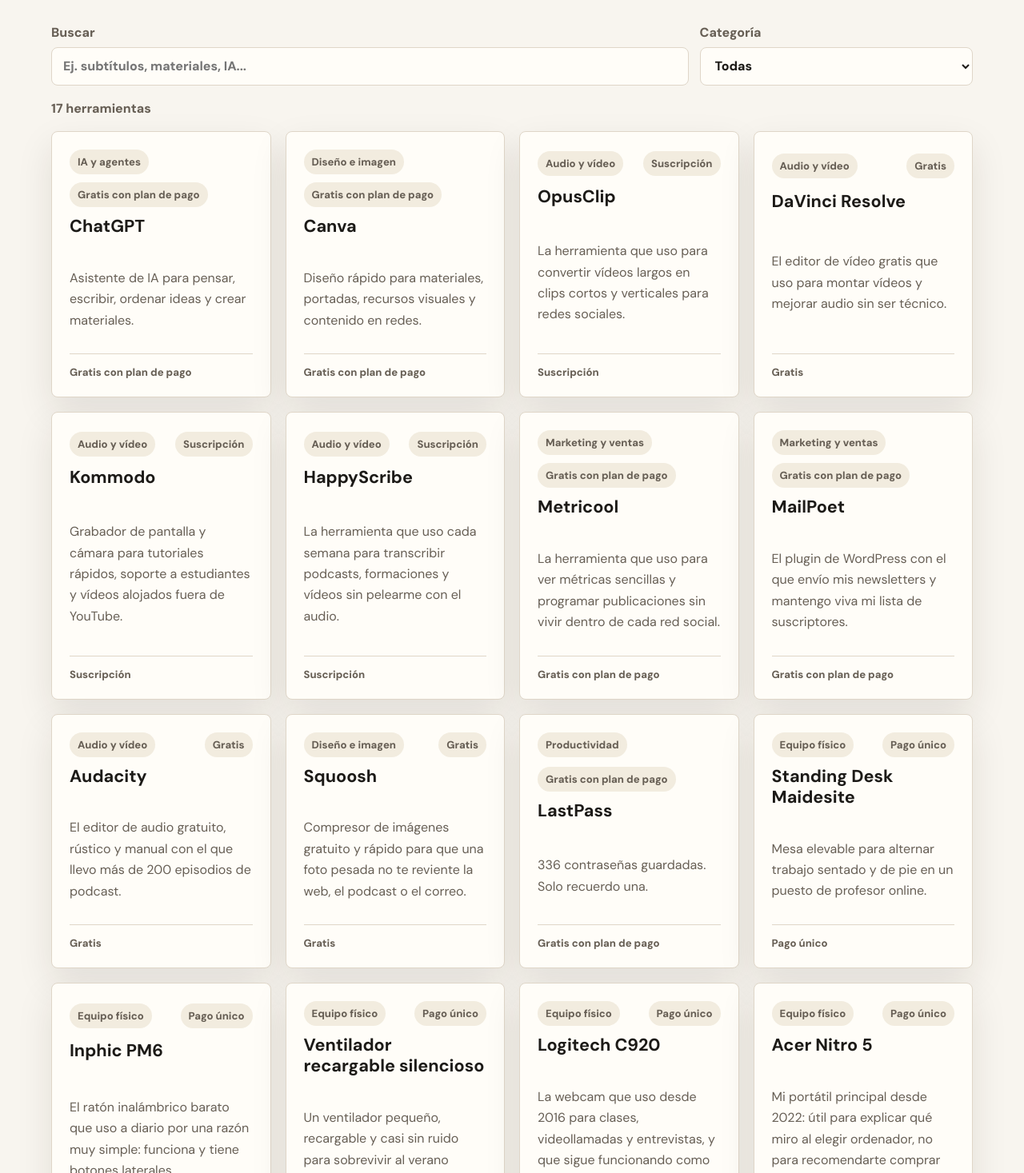
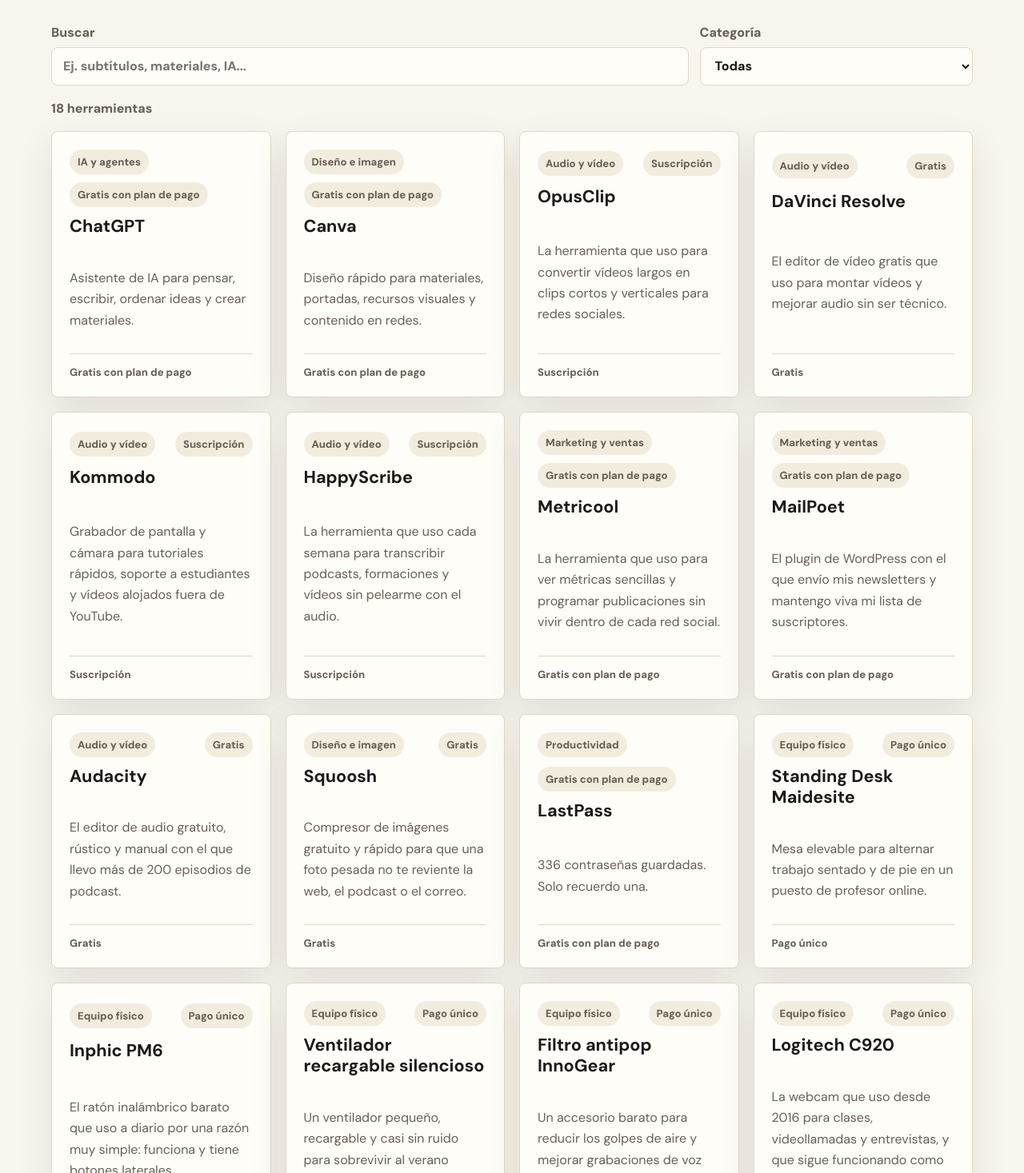
Before and after one commit to boreas77/laborjatorio, a Next.js app: page /herramientas in a window 1280 px wide. Shown: the part 423-1890 px from the top of the page at 80% size. Built offline with nearby package versions, Linux system fonts and the light colour scheme.

Commit message:
Publica ficha filtro antipop InnoGear

```diff
--- a/src/data/tools.ts
+++ b/src/data/tools.ts
@@ -1498,6 +1498,130 @@ export const tools: Tool[] = [
     ]
   },
   {
+    name: "Filtro antipop InnoGear",
+    slug: "filtro-antipop-innogear",
+    title: "Filtro antipop InnoGear: cómo quité los \"pop\" de mis grabaciones por 20 euros",
+    metaDescription:
+      "Un filtro antipop de unos 20 euros me quitó los molestos pop de mis grabaciones. Te cuento qué hace, mi experiencia con el InnoGear y un aviso sobre su agarre.",
+    keywords: [
+      "filtro antipop",
+      "InnoGear filtro pop",
+      "reducir sonidos pop",
+      "mejorar audio podcast",
+      "filtro pop para micrófono",
+      "accesorio para grabar voz"
+    ],
+    tagline:
+      "Un accesorio barato para reducir los golpes de aire y mejorar grabaciones de voz sin complicarte.",
+    category: "Equipo físico",
+    subcategories: ["audio", "comunicación", "contenido", "podcast", "grabación"],
+    pricing: "pago-unico",
+    hasAffiliate: false,
+    myUseCase:
+      "Lo uso desde 2022 delante del micrófono para reducir los sonidos pop en podcasts, vídeos y grabaciones de voz.",
+    bestFor: [
+      "Profes que graban podcast o vídeo con voz",
+      "Creadores que quieren mejorar el audio por poco dinero",
+      "Quien nota golpes de aire al pronunciar p o b cerca del micrófono",
+      "Personas que ya tienen micrófono y quieren cuidar un poco más la grabación"
+    ],
+    notFor: [
+      "Quien solo hace videollamadas ocasionales",
+      "Quien no graba voz ni contenido de audio",
+      "Quien busca una mejora de audio profesional completa",
+      "Quien necesita resolver ruido de habitación, eco o mala acústica"
+    ],
+    pros: [
+      "Mejora mucho el audio por unos 20 euros.",
+      "Reduce los sonidos pop de forma muy sencilla.",
+      "No requiere aprendizaje: lo colocas delante del micro y grabas.",
+      "Me acompaña desde 2022 y sigue cumpliendo.",
+      "Es una compra pequeña con bastante impacto si grabas voz."
+    ],
+    cons: [
+      "El agarre puede balancearse si no lo ajustas bien.",
+      "La pinza puede marcar o dañar la mesa si aprietas demasiado.",
+      "No sustituye una buena técnica de micro ni una habitación decente.",
+      "El enlace de compra concreto está pendiente."
+    ],
+    alternatives: [],
+    rating: 4,
+    difficulty: "facil",
+    status: "importante",
+    updatedAt: "2026-06-06",
+    intro:
+      "Si nunca has grabado un podcast, la primera vez que te escuches hay varias cosas que te van a sorprender. Una: lo desagradable que es oír tu propia voz al principio. Y dos: la cantidad de sonidos pop que vas a escuchar. Para lo segundo hay solución barata, y se llama filtro antipop.",
+    whatItDoes:
+      "El InnoGear que uso es un filtro antipop de doble capa para micrófono de estudio. Es esa pantalla, la Oreo gigante, que se coloca entre tu boca y el micrófono para frenar los golpes de aire antes de que lleguen a la cápsula. Se nota especialmente con explosivas como la p o la b.",
+    howIUseIt:
+      "Yo no descubrí el problema solo, porque mi oído es bastante limitado para estas cosas. Me lo señaló una compañía con la que colaboraba: me dijeron que sonaba con mucho pop y me recomendaron comprar un filtro. Lo compré en 2022 por unos 20 euros, lo coloqué delante del micro y desde entonces sigue ahí, haciendo su trabajo sin pedir protagonismo.",
+    teacherUseCases: [
+      "Grabar podcasts con una voz más limpia.",
+      "Reducir golpes de aire en vídeos educativos.",
+      "Mejorar audios para clases, cursos o materiales grabados.",
+      "Montar un pequeño puesto de grabación sin gastar mucho.",
+      "Evitar que una grabación casera suene más molesta de lo necesario."
+    ],
+    honestVerdict:
+      "El filtro antipop es de esas mejoras pequeñas y baratas que dan un resultado desproporcionado para lo que cuestan. El mío, un InnoGear de unos 20 euros, lleva conmigo desde 2022 y cumple. Si grabas voz, te lo recomiendo sin dudar, con un único aviso: cuida el agarre, que la pinza puede balancearse y, si aprietas demasiado, hacerle pupa a tu escritorio.",
+    importantNotice:
+      "Ojo con dónde y con cuánta fuerza lo enganchas. A mí el agarre me ha dado algo de guerra y terminé haciendo una pequeña avería a mi standing desk por apretar demasiado la pinza.",
+    metrics: [
+      { label: "Uso desde", value: "2022" },
+      { label: "Precio orientativo", value: "~20 €" },
+      { label: "Capas", value: "Doble" }
+    ],
+    priceRows: [
+      { label: "Tipo de compra", value: "Pago único" },
+      { label: "Precio orientativo", value: "Alrededor de 20 €" },
+      { label: "Producto", value: "InnoGear filtro antipop de doble capa" },
+      { label: "Afiliación", value: "Pendiente de enlace" }
+    ],
+    priceNote:
+      "El enlace de compra concreto está pendiente. Cuando esté, lo añadiré aquí. La referencia útil por ahora es la categoría: filtro antipop de doble capa para micrófono de estudio.",
+    alternativeDetails: [
+      {
+        name: "Audacity",
+        url: "/herramientas/audacity",
+        description:
+          "Después de grabar, Audacity es donde edito audio y termino de dejar los episodios en condiciones."
+      },
+      {
+        name: "Standing Desk Maidesite",
+        url: "/herramientas/standing-desk-maidesite",
+        description:
+          "No es alternativa de audio, pero entra aquí por el aviso del agarre: cuidado con apretar accesorios al escritorio sin mirar."
+      },
+      {
+        name: "Audio-Technica ATR2100x-USB",
+        description:
+          "Es el micrófono que figura en el inventario del Laborjatorio, pero todavía no tiene ficha publicada."
+      }
+    ],
+    faqs: [
+      {
+        question: "¿Qué hace un filtro antipop?",
+        answer:
+          "Reduce los golpes de aire que llegan al micrófono cuando pronuncias sonidos explosivos como p o b. Eso evita esos pop desagradables en la grabación."
+      },
+      {
+        question: "¿Merece la pena si grabo podcast o vídeos?",
+        answer:
+          "Sí. Si grabas voz con cierta frecuencia, por unos 20 euros es una mejora muy razonable."
+      },
+      {
+        question: "¿El InnoGear es el mejor filtro antipop?",
+        answer:
+          "No puedo decir eso porque es el único que he probado. Lo que sí puedo decir es que el mío cumple y me quitó el problema que tenía."
+      },
+      {
+        question: "¿Qué problema tiene?",
+        answer:
+          "El agarre. Puede balancearse si no lo ajustas bien y, si aprietas demasiado la pinza, puedes marcar o dañar el escritorio."
+      }
+    ]
+  },
+  {
     name: "Logitech C920",
     slug: "logitech-c920",
     title: "Logitech C920: la webcam que llevo más de 10 años usando (y sigue viva)",
```
Also changed, not shown: 1 other file (tests, documents, lock files or other folders).
